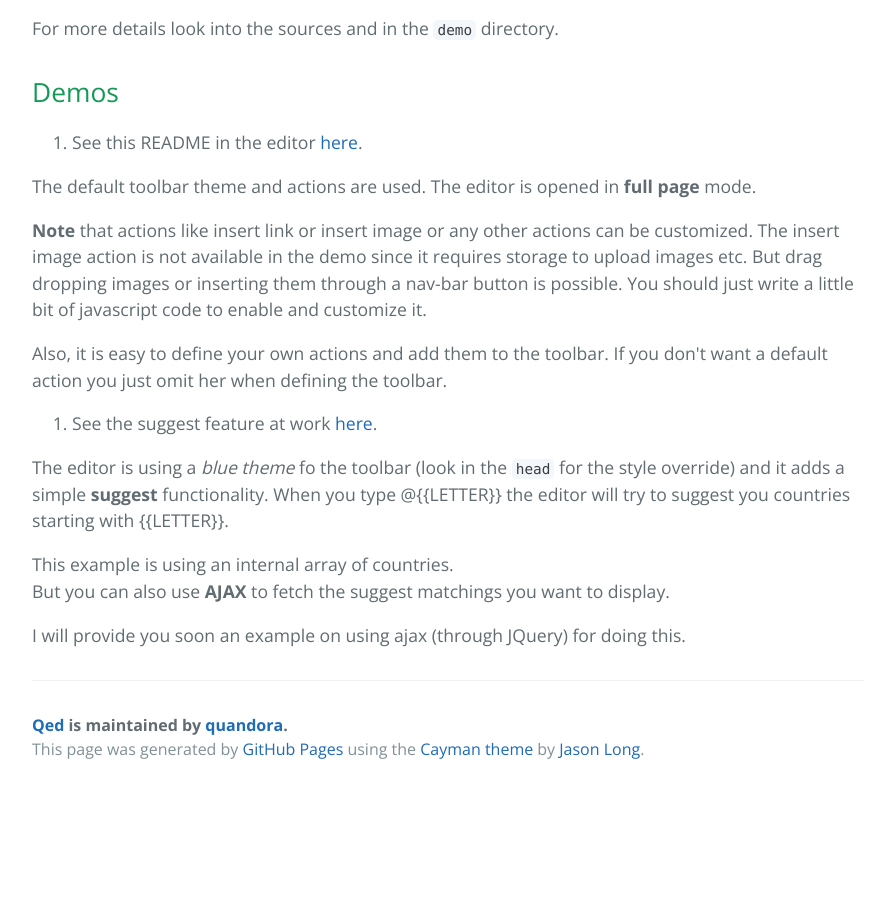
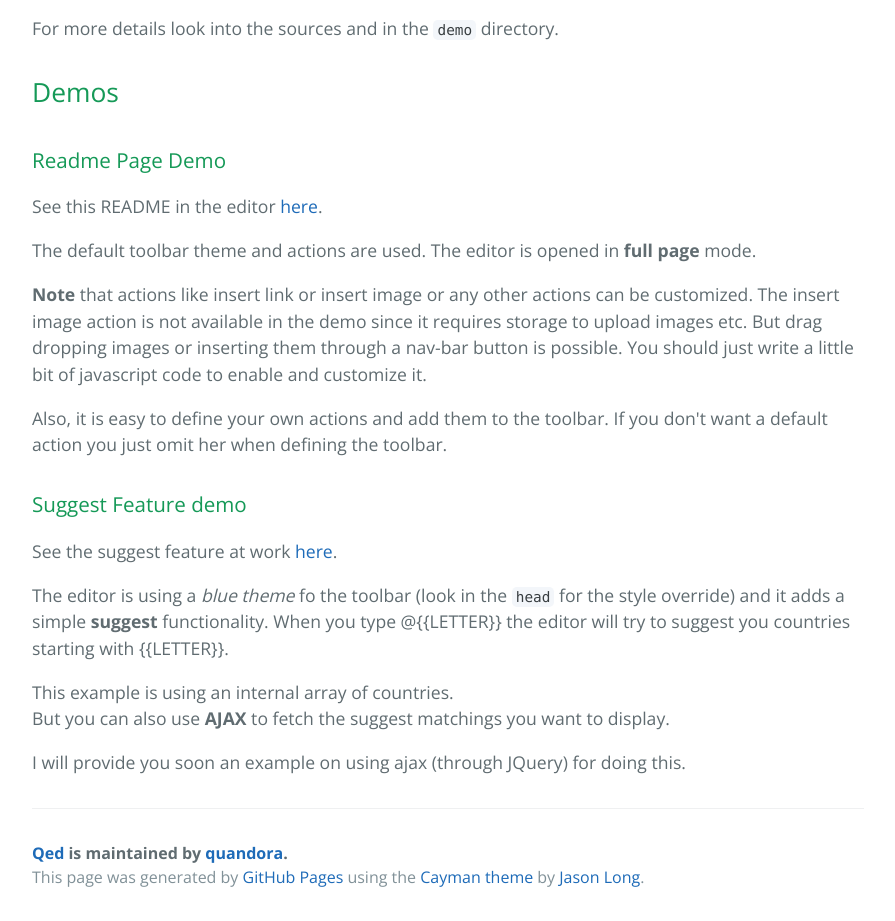
Before and after one commit to quandora/qed, a plain HTML site: page index.html in a window 1280 px wide. Shown: the part 3344-4265 px from the top of the page, without its empty margins (192-1087 px from the left). Before the commit the page ends 4137 px from the top, so only its background shows below. Drawn offline with nearby package versions, Linux system fonts and the light colour scheme.

```diff
--- a/index.html
+++ b/index.html
@@ -147,9 +147,10 @@
 <h2>
 <a id="demos" class="anchor" href="#demos" aria-hidden="true"><span class="octicon octicon-link"></span></a>Demos</h2>
 
-<ol>
-<li>See this README in the editor <a href="http://quandora.github.io/qed/demo.html">here</a>.</li>
-</ol>
+<h3>
+<a id="readme-page-demo" class="anchor" href="#readme-page-demo" aria-hidden="true"><span class="octicon octicon-link"></span></a>Readme Page Demo</h3>
+
+<p>See this README in the editor <a href="http://quandora.github.io/qed/demo.html">here</a>.</p>
 
 <p>The default toolbar theme and actions are used. The editor is opened in <strong>full page</strong> mode. </p>
 
@@ -157,9 +158,10 @@
 
 <p>Also, it is easy to define your own actions and add them to the toolbar. If you don't want a default action you just omit her when defining the toolbar.</p>
 
-<ol>
-<li>See the suggest feature at work <a href="http://quandora.github.io/qed/suggest-demo.html">here</a>.</li>
-</ol>
+<h3>
+<a id="suggest-feature-demo" class="anchor" href="#suggest-feature-demo" aria-hidden="true"><span class="octicon octicon-link"></span></a>Suggest Feature demo</h3>
+
+<p>See the suggest feature at work <a href="http://quandora.github.io/qed/suggest-demo.html">here</a>.</p>
 
 <p>The editor is using a <em>blue theme</em> fo the toolbar (look in the <code>head</code> for the style override) and it adds a simple <strong>suggest</strong> functionality.
 When you type @{{LETTER}} the editor will try to suggest you countries starting with {{LETTER}}.</p>
```
Also changed, not shown: params.json (+1 -1 lines).
